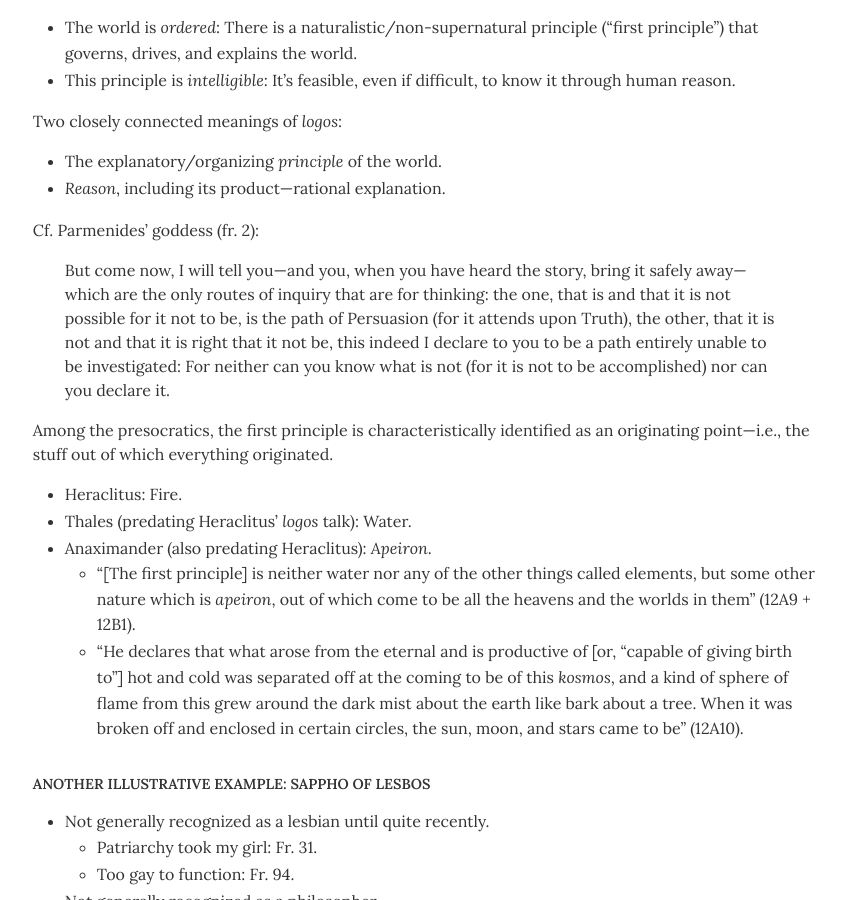
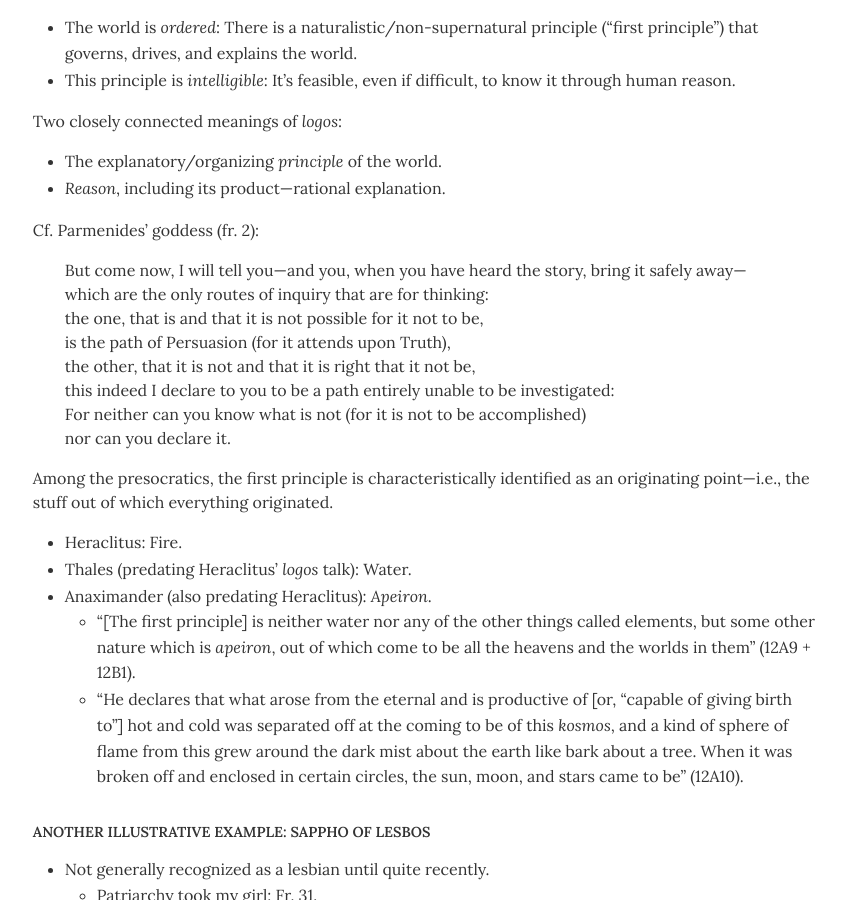
Before and after one commit to dingherself/intro, a Jekyll site: the page built from handouts/_posts/2025-09-15-the-lover-of-wisdom.md, in a window 1280 px wide and 900 px high, scrolled down 1138 px. Shown: the whole window, without its empty margins (215-1060 px from the left). Built offline with Jekyll 4.4.1, drawn with Linux system fonts in a browser that asks for light colours.

Commit message:
formatting

```diff
--- a/handouts/_posts/2025-09-15-the-lover-of-wisdom.md
+++ b/handouts/_posts/2025-09-15-the-lover-of-wisdom.md
@@ -43,13 +43,13 @@ Two closely connected meanings of *logos*:
 
 Cf. Parmenides’ goddess (fr. 2):
 
-> But come now, I will tell you—and you, when you have heard the story, bring it safely away—
-> which are the only routes of inquiry that are for thinking:
-> the one, that is and that it is not possible for it not to be,
-> is the path of Persuasion (for it attends upon Truth),
-> the other, that it is not and that it is right that it not be,
-> this indeed I declare to you to be a path entirely unable to be investigated:
-> For neither can you know what is not (for it is not to be accomplished)
+> But come now, I will tell you—and you, when you have heard the story, bring it safely away—<br />
+> which are the only routes of inquiry that are for thinking:<br />
+> the one, that is and that it is not possible for it not to be,<br />
+> is the path of Persuasion (for it attends upon Truth),<br />
+> the other, that it is not and that it is right that it not be,<br />
+> this indeed I declare to you to be a path entirely unable to be investigated:<br />
+> For neither can you know what is not (for it is not to be accomplished)<br />
 > nor can you declare it.
 
 Among the presocratics, the first principle is characteristically identified as an originating point—i.e., the stuff out of which everything originated.
```
